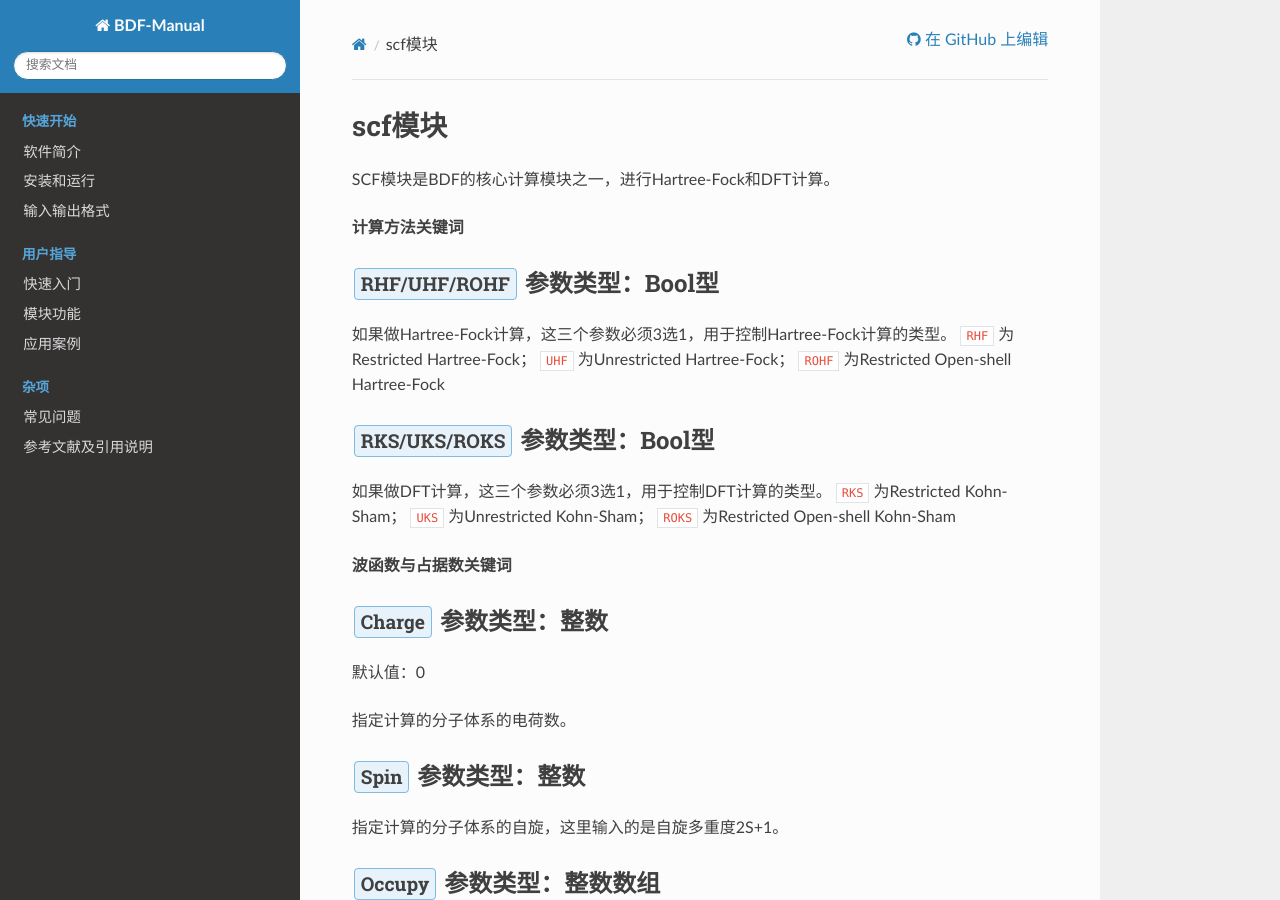
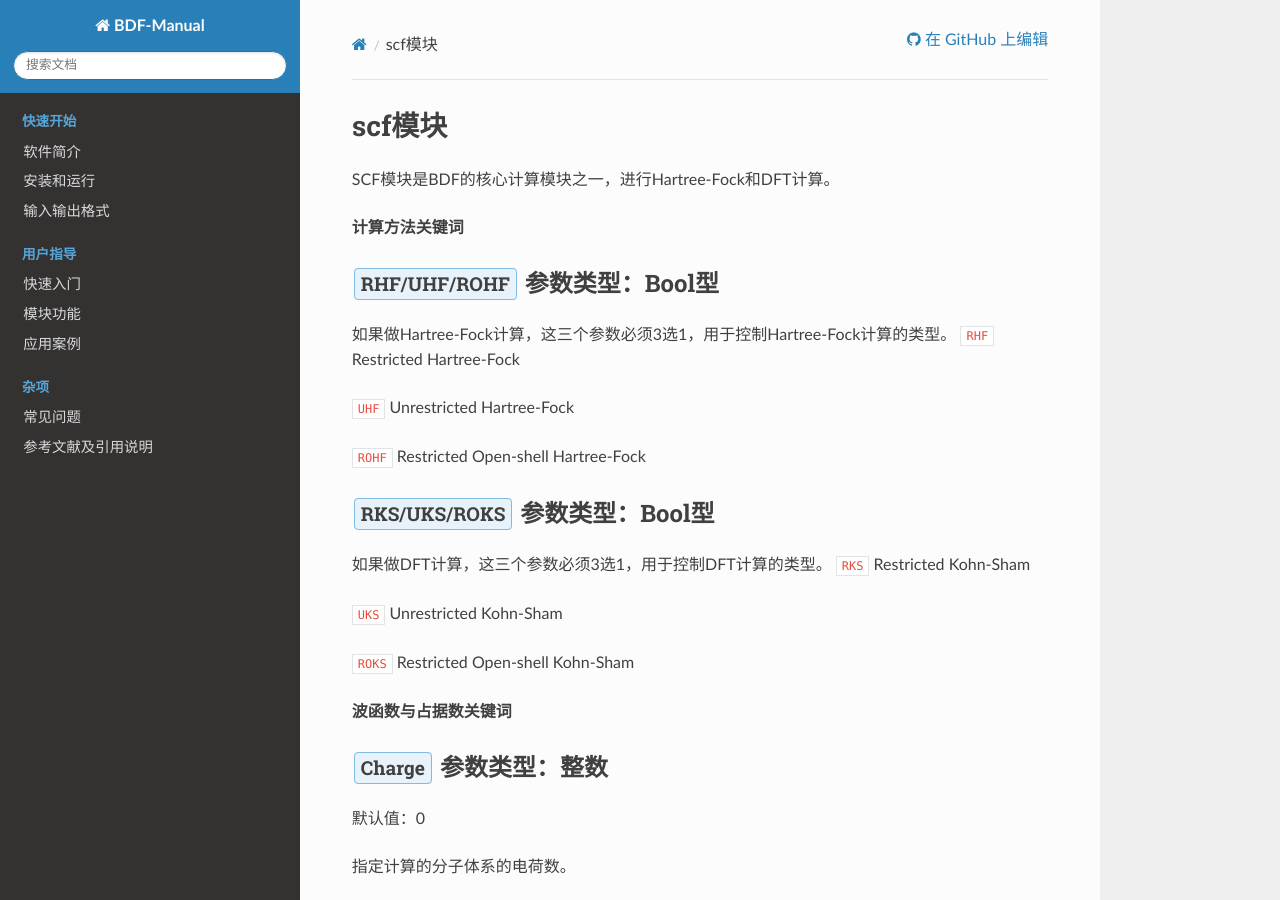
Before and after one commit to BDF-manual-maintenance/BDF-Manual, a Sphinx documentation site: the page built from source/module/scf.rst, in a window 1280 px wide and 900 px high. Built offline with Sphinx 7.4.7 and the Read the Docs theme 2.0.0, drawn with Linux system fonts in a browser that asks for light colours; pages that are not in the unit, such as notebooks, are missing from menus.

Commit message:
Update scf.rst

```diff
--- a/source/module/scf.rst
+++ b/source/module/scf.rst
@@ -7,16 +7,20 @@ SCF模块是BDF的核心计算模块之一，进行Hartree-Fock和DFT计算。
 :guilabel:`RHF/UHF/ROHF` 参数类型：Βοοl型
 ------------------------------------------------
 如果做Hartree-Fock计算，这三个参数必须3选1，用于控制Hartree-Fock计算的类型。
-``RHF`` 为Restricted Hartree-Fock；
-``UHF`` 为Unrestricted Hartree-Fock；
-``ROHF`` 为Restricted Open-shell Hartree-Fock
+``RHF`` Restricted Hartree-Fock
+
+``UHF`` Unrestricted Hartree-Fock
+
+``ROHF`` Restricted Open-shell Hartree-Fock
 
 :guilabel:`RKS/UKS/ROKS` 参数类型：Βοοl型
 ---------------------------------------------------
 如果做DFT计算，这三个参数必须3选1，用于控制DFT计算的类型。
-``RKS`` 为Restricted Kohn-Sham；
-``UKS`` 为Unrestricted Kohn-Sham；
-``ROKS`` 为Restricted Open-shell Kohn-Sham
+``RKS`` Restricted Kohn-Sham
+
+``UKS`` Unrestricted Kohn-Sham
+
+``ROKS`` Restricted Open-shell Kohn-Sham
 
 **波函数与占据数关键词**
 
```
